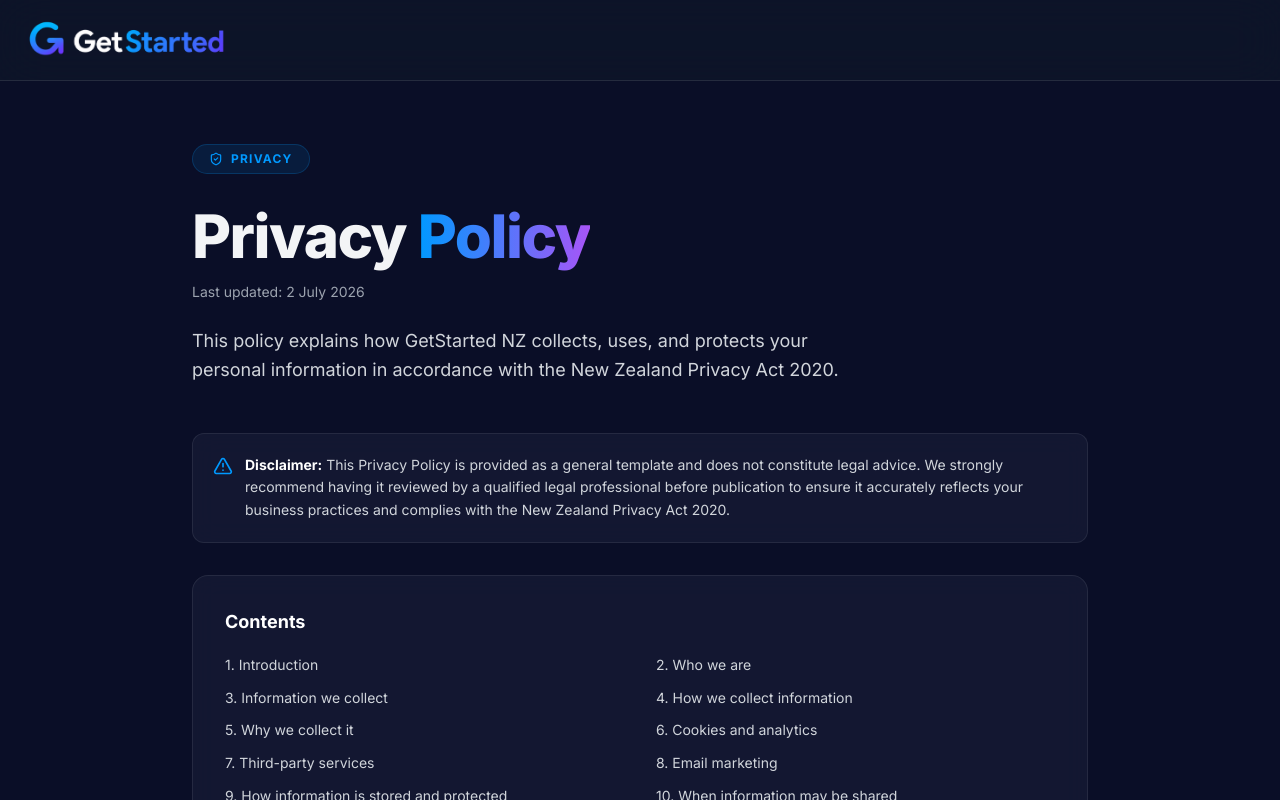
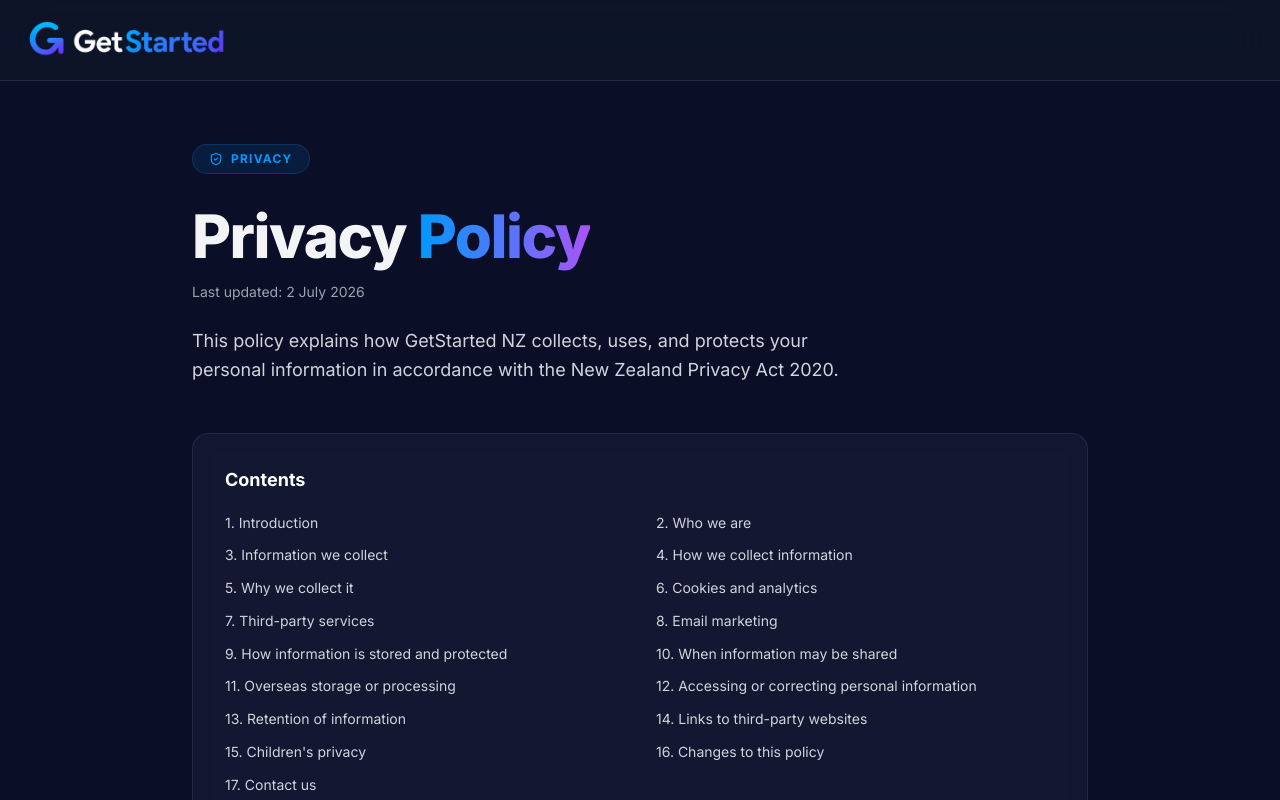
Before and after one commit to geoffreymairs/getstarted, a Next.js app: page /privacy in a window 1280 px wide. Shown: the top 800 px of the page. Built offline with nearby package versions, Linux system fonts and the light colour scheme.

Commit message:
feat: remove legal disclaimer section from PrivacyPolicyPage
Co-authored-by: geoffreymairs <280590197+geoffreymairs@users.noreply.github.com>

```diff
--- a/app/privacy/page.tsx
+++ b/app/privacy/page.tsx
@@ -2,7 +2,7 @@
 
 import { motion } from 'framer-motion'
 import Link from 'next/link'
-import { ArrowLeft, Mail, Phone, MapPin, ShieldCheck, AlertTriangle } from 'lucide-react'
+import { ArrowLeft, Mail, Phone, MapPin, ShieldCheck } from 'lucide-react'
 import Navigation from '@/components/Navigation'
 import Footer from '@/components/Footer'
 
@@ -207,28 +207,6 @@ export default function PrivacyPolicyPage() {
           </div>
         </section>
 
-        {/* Legal disclaimer */}
-        <section className="px-6 pb-8">
-          <div className="max-w-4xl mx-auto">
-            <motion.div
-              initial={{ opacity: 0, y: 20 }}
-              whileInView={{ opacity: 1, y: 0 }}
-              viewport={{ once: true }}
-              transition={{ duration: 0.5 }}
-              className="glass rounded-xl p-5 border border-accent/20 flex items-start gap-3"
-            >
-              <AlertTriangle className="w-5 h-5 text-accent flex-shrink-0 mt-0.5" />
-              <p className="text-sm text-gray-300 leading-relaxed text-pretty">
-                <span className="font-bold text-white">Disclaimer:</span> This Privacy Policy is
-                provided as a general template and does not constitute legal advice. We strongly
-                recommend having it reviewed by a qualified legal professional before publication to
-                ensure it accurately reflects your business practices and complies with the New
-                Zealand Privacy Act 2020.
-              </p>
-            </motion.div>
-          </div>
-        </section>
-
         {/* Table of contents */}
         <section className="px-6 pb-8">
           <div className="max-w-4xl mx-auto">
```
